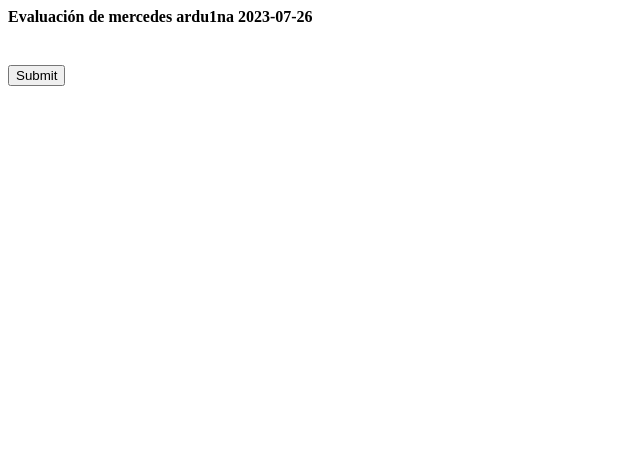
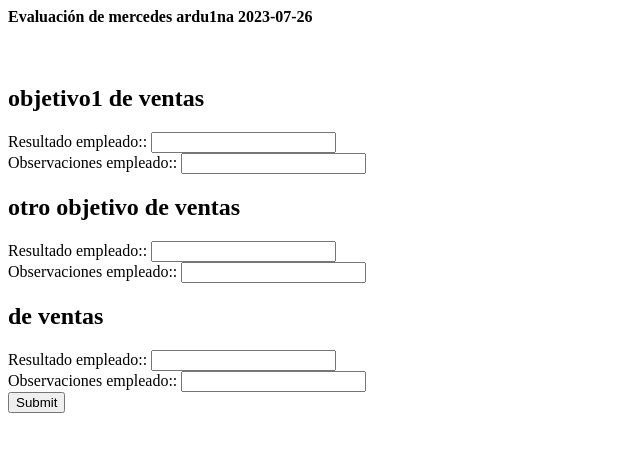
Before and after one commit to ardu1na/inacar, a Django app: page /evaluacion/ in a window 1280 px wide. Shown: the top 452 px of the page, without its empty margins (0-640 px from the left). Run offline with Django 4.2, Linux system fonts and the light colour scheme; a user stored in the database is signed in; data comes from the database, SQL or seed files in the repository; both versions use the stored data as it was after the commit; data that the repository does not hold is empty.

Commit message:
diferenciacion del formulario forms x forms_objetivo

```diff
--- a/indicadores/forms.py
+++ b/indicadores/forms.py
@@ -3,21 +3,33 @@ from django.forms import ModelForm
 from indicadores.models import RespuestaObjetivo, RespuestaCompetencia
 
 
-
+############### OBJETIVOS
+## empleado
 class RespuestaObjetivoEmpleadoForm(ModelForm):
 
     class Meta:
         model = RespuestaObjetivo
         fields = ['resultado_empleado', 'observaciones_empleado']
-
+## lider
 class RespuestaObjetivoLiderForm(ModelForm):
 
     class Meta:
         model = RespuestaObjetivo
         fields = ['resultado_lider', 'observaciones_lider']
 
+############# COMPTENCIAS
+## empleado
+class RespuestaCompetenciaEmpleadoForm(ModelForm):
 
+    class Meta:
+        model = RespuestaCompetencia
+        fields = ['descripcion_empleado', 'porcentaje_empleado']
+## lider
+class RespuestaCompetenciaLiderForm(ModelForm):
 
+    class Meta:
+        model = RespuestaCompetencia
+        fields = ['descripcion_lider', 'porcentaje_lider']
         """
 
 
--- a/indicadores/models.py
+++ b/indicadores/models.py
@@ -115,6 +115,8 @@ class Competencia (models.Model):
     def __str__ (self):
         return f'{self.nombre}'
 
+
+
 class Pregunta (models.Model):
     competencia = models.ForeignKey(Competencia, related_name="preguntas", on_delete=models.SET_NULL, null=True)
 
@@ -125,6 +127,9 @@ class Pregunta (models.Model):
 
     class Meta:
         verbose_name = "Definición"
+
+
+
 
 class RespuestaCompetencia (models.Model):
     evaluacion = models.ForeignKey(
--- a/indicadores/views.py
+++ b/indicadores/views.py
@@ -1,7 +1,8 @@
 from django.shortcuts import render, redirect
-from indicadores.models import Evaluacion, RespuestaObjetivo
+from indicadores.models import Evaluacion, RespuestaObjetivo, Competencia, Pregunta
 from django.contrib.auth.decorators import login_required
-from indicadores.forms import RespuestaObjetivoEmpleadoForm, RespuestaObjetivoLiderForm
+from indicadores.forms import RespuestaObjetivoEmpleadoForm, RespuestaObjetivoLiderForm, \
+    RespuestaCompetenciaEmpleadoForm, RespuestaCompetenciaLiderForm
 from django.http import HttpResponse
 
 
@@ -51,33 +52,57 @@ def evaluacion(request, id=None):
 
             else: # para empezar una nueva evaluación
                 evaluacion = Evaluacion.objects.create(empleado=empleado, lider=empleado.lider)
+
+                ######## formularios de objetivos get
                 objetivos = empleado.cargo.objetivos.all()
                 forms_objetivo = []
                 for objetivo in objetivos:
                     form_objetivo = RespuestaObjetivoEmpleadoForm(request.POST or None, prefix=f'objetivo_{objetivo.pk}')
                     forms_objetivo.append((objetivo, form_objetivo))
 
+                ######## formularios de comptencias get
+                preguntas = Pregunta.objects.all()
+                competencias = Competencia.objects.all()
+
+                forms_competencia = []
+                for pregunta in preguntas:
+                    form_competencia = RespuestaCompetenciaEmpleadoForm(request.POST or None, prefix=f'pregunta_{pregunta.pk}')
+                    forms_competencia.append((pregunta, form_competencia))
+
+                ### POST GRAL
                 if request.method == 'POST':
                     evaluacion = Evaluacion.objects.filter(empleado=empleado).last()
-                    for objetivo, form_objetivo in forms_objetivo:
-                        form_objetivo = RespuestaObjetivoEmpleadoForm(request.POST, prefix=f'objetivo_{objetivo.pk}')
-                        if form_objetivo.is_valid():
-                            respuesta = form_objetivo.save(commit=False)
-                            respuesta.objetivo = objetivo
-                            respuesta.evaluacion = evaluacion
-                            respuesta.save()
+                    ####### formulario de objetivos post
+                    ### para recibir formularios de objetivo:
+                    if 'objetivo' in request.POST:
+                        print('objetivo')
+                        for objetivo, form_objetivo in forms_objetivo:
+                            form_objetivo = RespuestaObjetivoEmpleadoForm(request.POST, prefix=f'objetivo_{objetivo.pk}')
+                            if form_objetivo.is_valid():
+                                respuesta = form_objetivo.save(commit=False)
+                                respuesta.objetivo = objetivo
+                                respuesta.evaluacion = evaluacion
+                                respuesta.save()
 
                     return redirect('success')
-
 
 
                 context = {
                     'forms_objetivo': forms_objetivo,
                     'evaluacion': evaluacion,
+                    'forms_competencia': forms_competencia
                 }
 
             template_name = 'indicadores/evaluacion.html'
             return render(request, template_name, context)
+
+
+
+
+
+
+
+        #### si el usuario es lider
         except:
             # evaluacion para el lider
             if request.user.lider:
--- a/templates/indicadores/evaluacion.html
+++ b/templates/indicadores/evaluacion.html
@@ -1,6 +1,8 @@
+{% comment "" %} si el usuario es empleado {% endcomment %}
 {% if request.user.empleado %}
     <h4>{{evaluacion}}</h4>
     <br>
+    {% comment "" %} para ver una instancia ya resuleta de evaluacion {% endcomment %}
     {% if 'id' in request.resolver_match.kwargs %}
         {% for respuesta_objetivo in evaluacion.respuestas_objetivo.all %}
             {{respuesta_objetivo.objetivo}}: {{respuesta_objetivo.resultado_empleado}}% <br>
@@ -18,7 +20,8 @@
     {% else %}
         <form method="post">
             {% csrf_token %}
-            {% for objetivo, form in forms %}
+
+            {% for objetivo, form in forms_objetivo %}
                 <h2>{{ objetivo }}</h2>
                 {% for field in form %}
                     <div>
@@ -26,13 +29,16 @@
                     </div>
                 {% endfor %}
             {% endfor %}
-            <input type="submit" value="Submit">
+
+
+
+            <input type="submit" value="Submit" name="objetivo">
         </form>
     {% endif %}
 
 
 
-
+{% comment "" %} si el usuario es lider {% endcomment %}
 
 {% else %}
         {% if request.user.lider %}
@@ -51,7 +57,7 @@
 
         <form method="post">
             {% csrf_token %}
-            {% for respuestaobjetivo, form in forms %}
+            {% for respuestaobjetivo, form in forms_objetivo %}
                 <h2>{{ respuestaobjetivo }}
                     respuesta del EMPLEADO:
                     <br>
--- a/templates/indicadores/evaluaciones_empleado.html
+++ b/templates/indicadores/evaluaciones_empleado.html
@@ -1,5 +1,5 @@
     <h4>HOLA {{empleado}}</h4>
-    <a href="{% url 'evaluacion' %}"> ++ NUEVA</a>
+    <a href="{% url 'evaluacion_nueva' %}"> ++ NUEVA</a>
 
     <br>
     {% for evaluacion in evaluaciones.all %}
```
Also changed, not shown: db.sqlite3.
